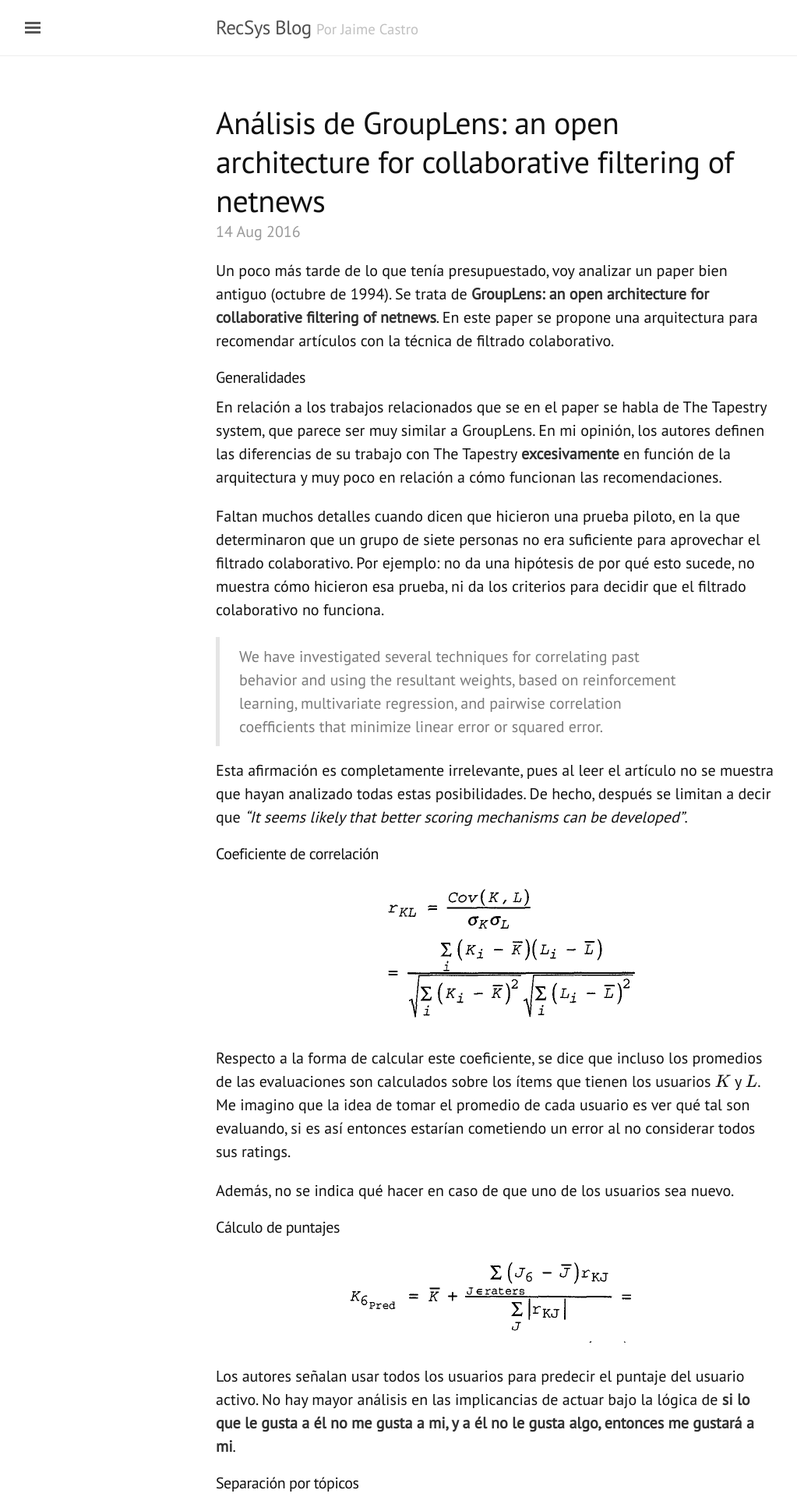
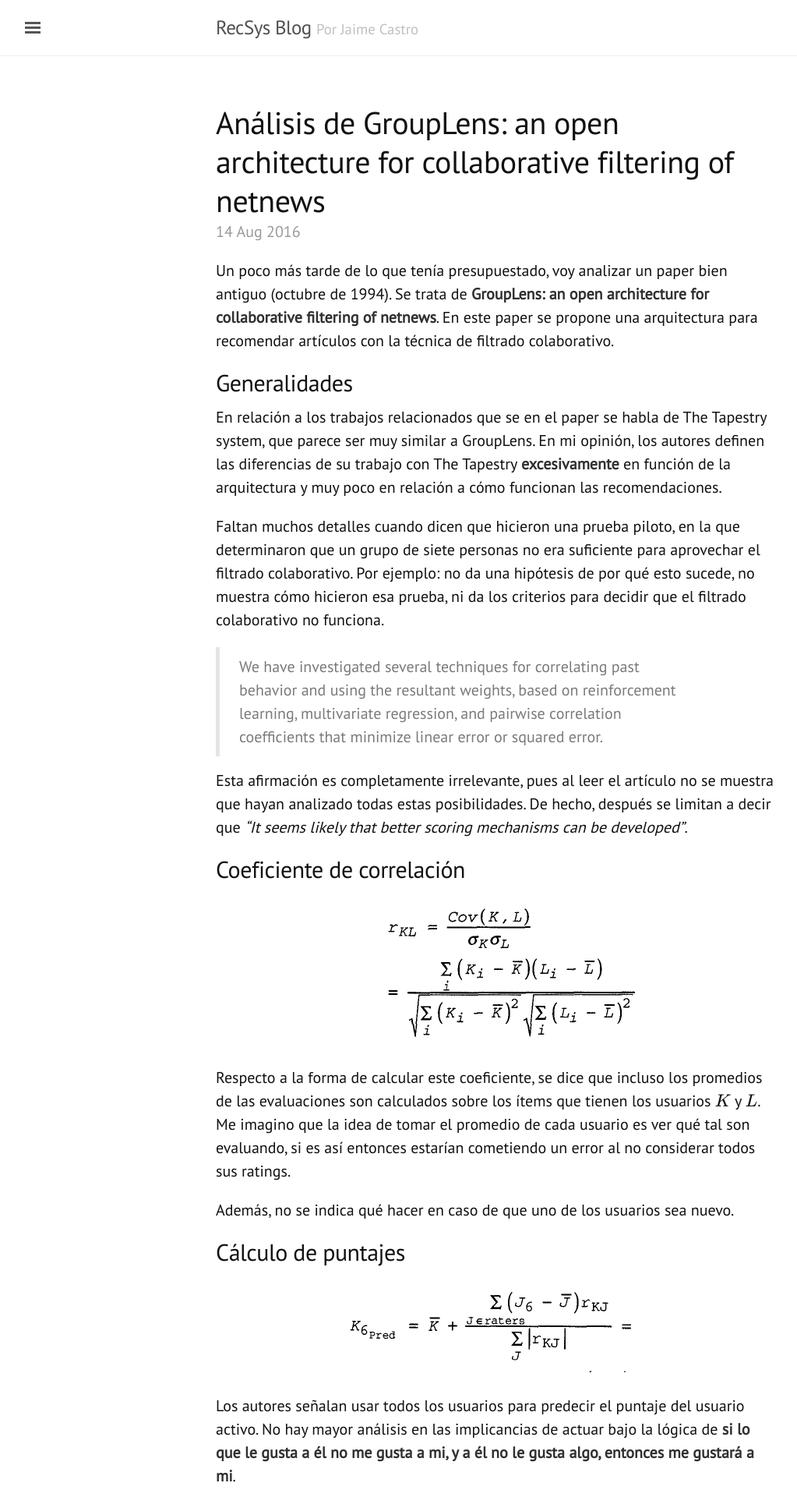
Before and after one commit to jecastro1/recsysblog, a Jekyll site: the page built from _posts/2016-08-14-analisis-grouplens.markdown, in a window 1280 px wide. Shown: the top 1920 px of the page at 78% size, without its empty margins (3-1026 px from the left). Built offline with Jekyll 4.4.1, drawn with Linux system fonts in a browser that asks for light colours; formulas are drawn with MathJax 3.

Commit message:
Change heading levels

```diff
--- a/_posts/2016-08-12-analisis-how-not-to-sort-by-average-rating.markdown
+++ b/_posts/2016-08-12-analisis-how-not-to-sort-by-average-rating.markdown
@@ -15,6 +15,6 @@ Además, da la sensación de que se busca explicar una fórmula para programador
 
 No obstante, rescato que el artículo es un muy buen recurso para quienes buscan una idea rápida sobre cómo hacer recomendaciones sin tener los conocimientos que se necesitan.
 
-### Links
+# Links
 
 - [How not to sort by Average Rating - Evan Miller](http://www.evanmiller.org/how-not-to-sort-by-average-rating.html)
--- a/_posts/2016-08-14-analisis-grouplens.markdown
+++ b/_posts/2016-08-14-analisis-grouplens.markdown
@@ -7,7 +7,7 @@ categories: any
 
 Un poco más tarde de lo que tenía presupuestado, voy analizar un paper bien antiguo (octubre de 1994). Se trata de **GroupLens: an open architecture for collaborative filtering of netnews**. En este paper se propone una arquitectura para recomendar artículos con la técnica de filtrado colaborativo.
 
-#### Generalidades
+## Generalidades
 
 En relación a los trabajos relacionados que se en el paper se habla de The Tapestry system, que parece ser muy similar a GroupLens. En mi opinión, los autores definen las diferencias de su trabajo con The Tapestry **excesivamente** en función de la arquitectura y muy poco en relación a cómo funcionan las recomendaciones.
 
@@ -18,7 +18,7 @@ We have investigated several techniques for correlating past behavior and using
 
 Esta afirmación es completamente irrelevante, pues al leer el artículo no se muestra que hayan analizado todas estas posibilidades. De hecho, después se limitan a decir que *"It seems likely that better scoring mechanisms can be developed"*.
 
-#### Coeficiente de correlación
+## Coeficiente de correlación
 
 {: .center}
 ![Correlation coefficient formula]({{ site.baseurl }}/assets/GroupLens-corr-equation.png)
@@ -27,22 +27,22 @@ Respecto a la forma de calcular este coeficiente, se dice que incluso los promed
 
 Además, no se indica qué hacer en caso de que uno de los usuarios sea nuevo.
 
-#### Cálculo de puntajes
+## Cálculo de puntajes
 
 {: .center}
 ![Score formula]({{ site.baseurl }}/assets/GroupLens-score-equation.png)
 
 Los autores señalan usar todos los usuarios para predecir el puntaje del usuario activo. No hay mayor análisis en las implicancias de actuar bajo la lógica de **si lo que le gusta a él no me gusta a mi, y a él no le gusta algo, entonces me gustará a mi**.
 
-#### Separación por tópicos
+## Separación por tópicos
 
 Me pareció correcto considerar la separación del filtrado colaborativo por temas, bajo el supuesto de que no siempre que dos personas estén de acuerdo en artículos académicos podrían estarlo en artículos sobre chistes. Habría sido interesante mostrar qué tanto baja el nivel de las recomendaciones utilizando la misma matriz para todo, pero me imagino que lo dejaron para otro trabajo.
 
-#### Implicancias
+## Implicancias
 
 Por último, me parece acertado el análisis de cuando un grupo de usuarios reducido coloca ratings muy bajos a un artículo nuevo. Incluso agregaría que puede ser una posible fuente de sabotaje para que nadie vea ciertos artículos. Este es un problema que podría seguir siendo importante en la actualidad.
 
 
-### Referencias
+# Referencias
 
 - Resnick, P., Iacovou, N., Suchak, M., Bergstrom, P., & Riedl, J. (1994, October). GroupLens: an open architecture for collaborative filtering of netnews. In Proceedings of the 1994 ACM conference on Computer supported cooperative work (pp. 175-186). ACM.
--- a/_posts/2016-08-21-analisis-slope-one.markdown
+++ b/_posts/2016-08-21-analisis-slope-one.markdown
@@ -19,6 +19,6 @@ Sin embargo, no se explica adecuadamente qué ocurre cuando el usuario activo ti
 
 Por último, no se muestran más métricas que el **MAE** que muestren, por ejemplo, el *coverage* de cada esquema de recomendación testeado. Tampoco se aclara si los datasets se tomaron como venían, o si se tomó una muestra.
 
-### Referencias
+# Referencias
 
 - Lemire, D., & Maclachlan, A. (2005, April). Slope One Predictors for Online Rating-Based Collaborative Filtering. In SDM (Vol. 5, pp. 1-5).
```
Also changed, not shown: _posts/2016-08-20-analisis-an-algorithmic-framework-for-performing-collaborative-filtering.markdown (+5 -5 lines), _posts/2016-08-22-analisis-item-based-collaborative-filtering-recommendation-algorithms.markdown (+4 -4 lines).
